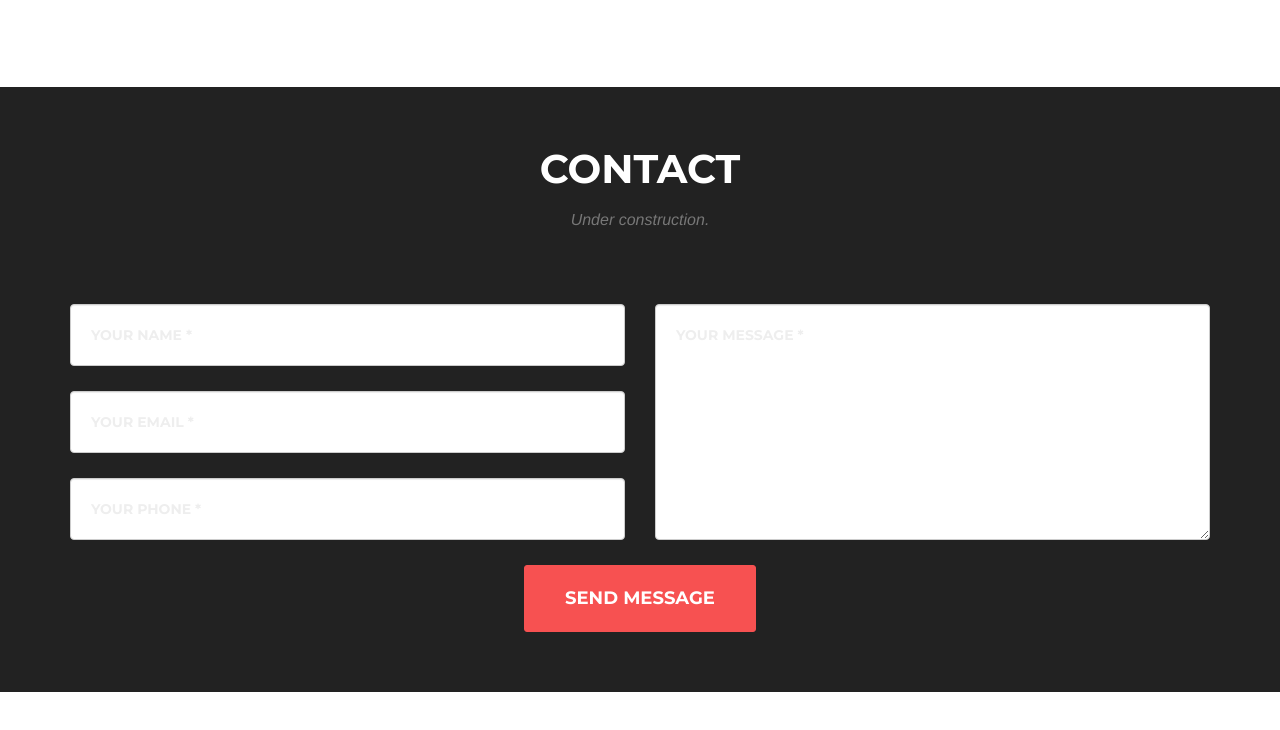
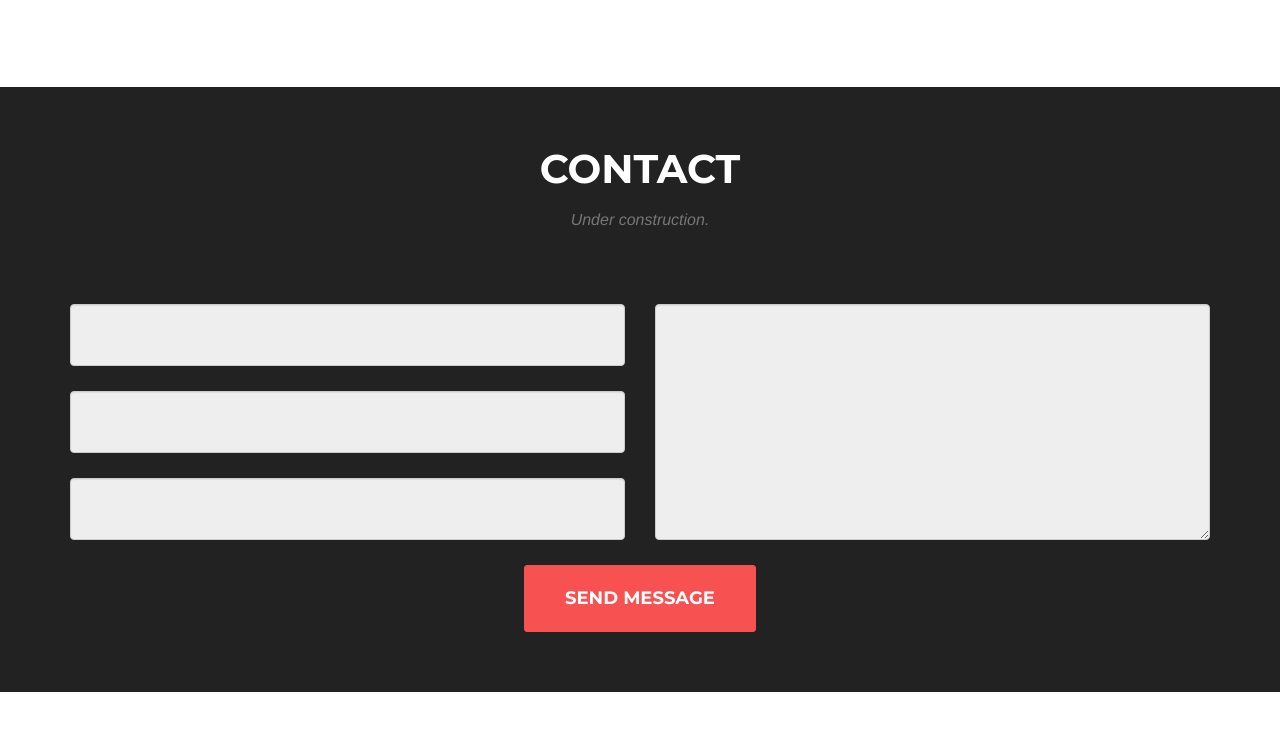
Before and after one commit to maxmccord/maxmccordco, a website: page src/index.html in a window 1280 px wide. Shown: the part 4340-5070 px from the top of the page. Drawn offline with nearby package versions, Linux system fonts and the light colour scheme; files that its build step writes are made by us from their sources; a web font is replaced by a local one.

Commit message:
disable contact form for now

```diff
--- a/src/index.html
+++ b/src/index.html
@@ -461,21 +461,21 @@
                         <div class="row">
                             <div class="col-md-6">
                                 <div class="form-group">
-                                    <input type="text" class="form-control" placeholder="Your Name *" id="name" required data-validation-required-message="Please enter your name.">
+                                    <input type="text" disabled="true" class="form-control" placeholder="Your Name *" id="name" required data-validation-required-message="Please enter your name.">
                                     <p class="help-block text-danger"></p>
                                 </div>
                                 <div class="form-group">
-                                    <input type="email" class="form-control" placeholder="Your Email *" id="email" required data-validation-required-message="Please enter your email address.">
+                                    <input type="email" disabled="true" class="form-control" placeholder="Your Email *" id="email" required data-validation-required-message="Please enter your email address.">
                                     <p class="help-block text-danger"></p>
                                 </div>
                                 <div class="form-group">
-                                    <input type="tel" class="form-control" placeholder="Your Phone *" id="phone" required data-validation-required-message="Please enter your phone number.">
+                                    <input type="tel" disabled="true" class="form-control" placeholder="Your Phone *" id="phone" required data-validation-required-message="Please enter your phone number.">
                                     <p class="help-block text-danger"></p>
                                 </div>
                             </div>
                             <div class="col-md-6">
                                 <div class="form-group">
-                                    <textarea class="form-control" placeholder="Your Message *" id="message" required data-validation-required-message="Please enter a message."></textarea>
+                                    <textarea disabled="true" class="form-control" placeholder="Your Message *" id="message" required data-validation-required-message="Please enter a message."></textarea>
                                     <p class="help-block text-danger"></p>
                                 </div>
                             </div>
```
